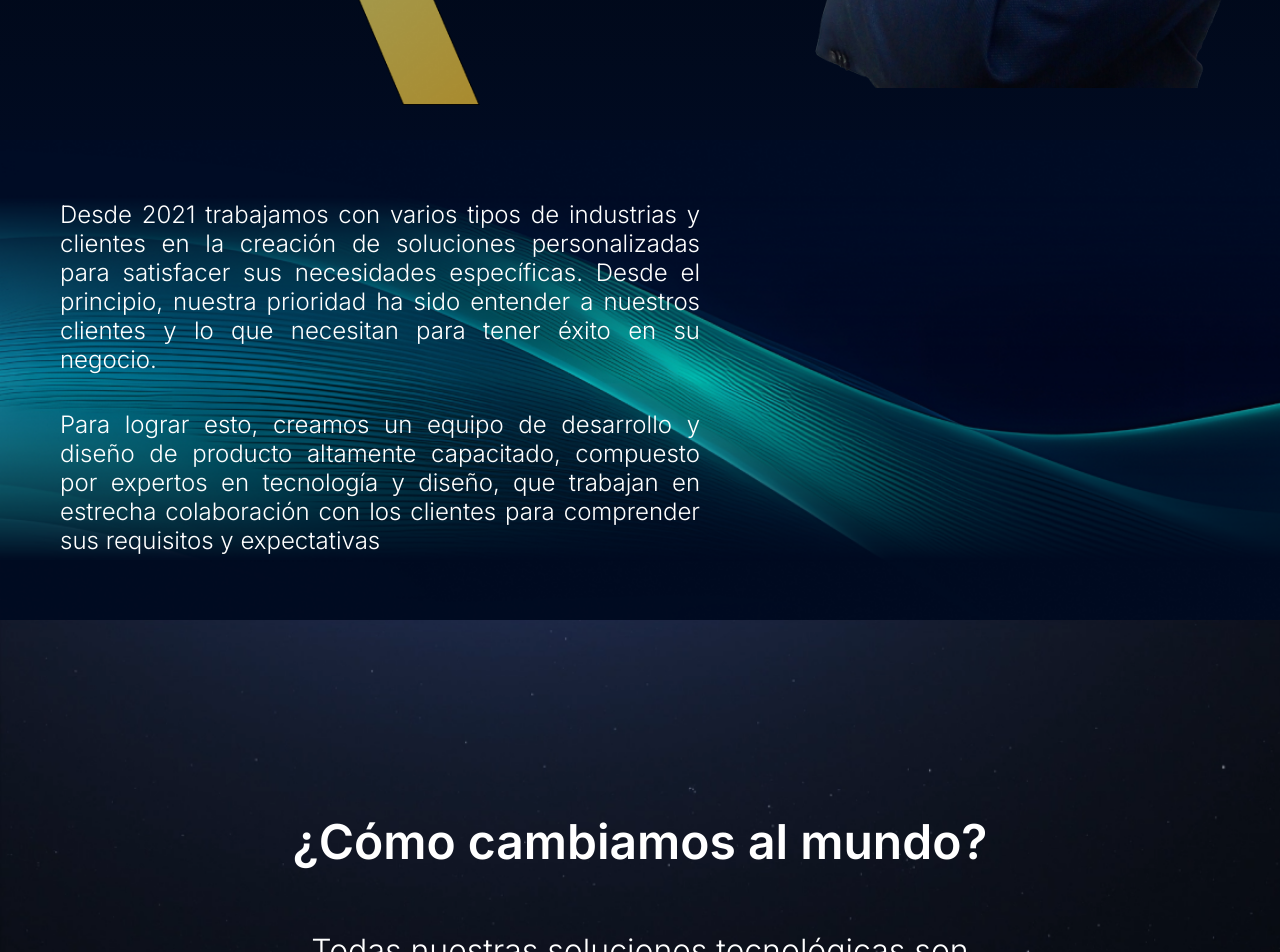
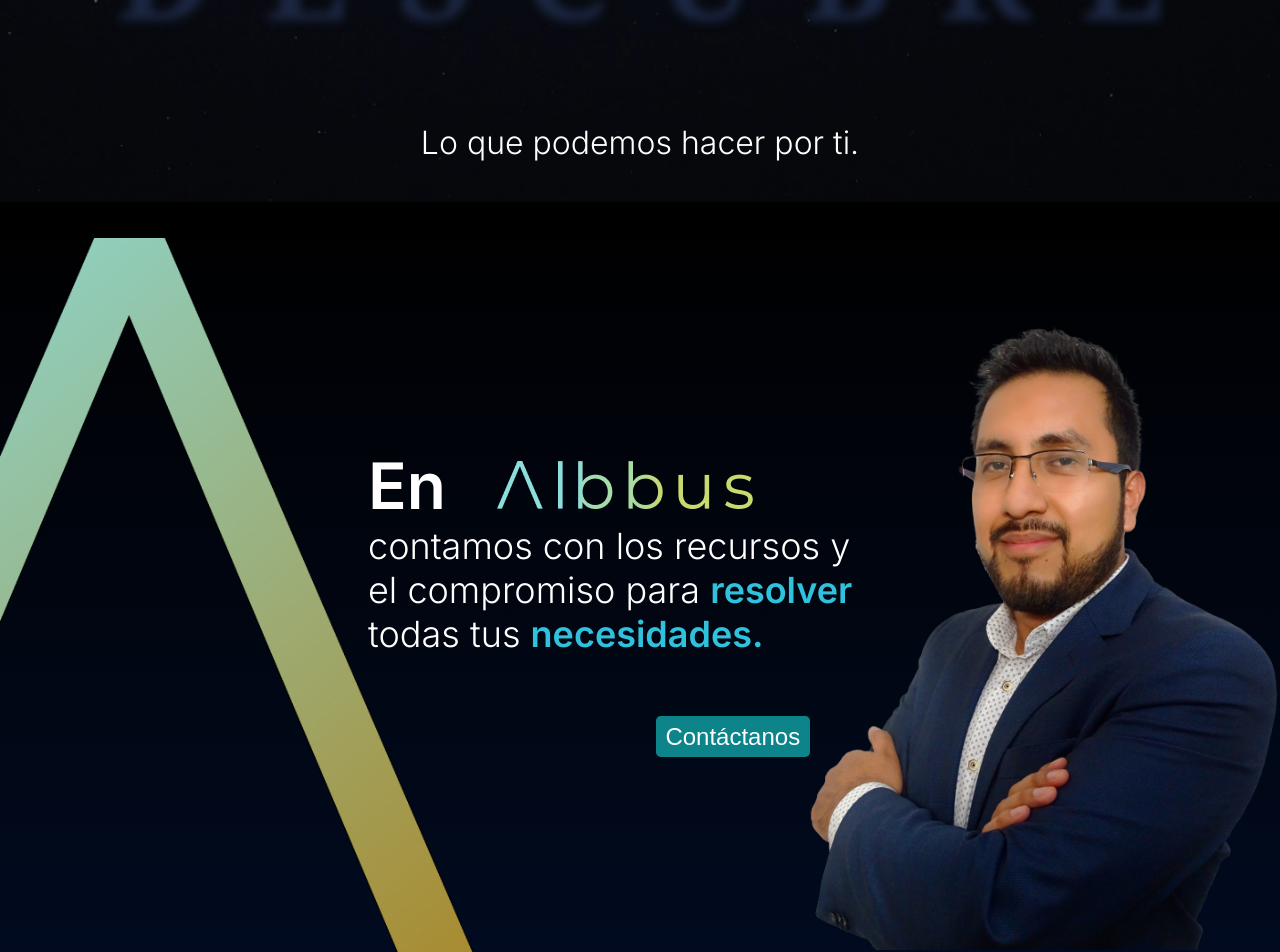
Before and after one commit to Pixabyte-Corporation/albbus-website, a Next.js app: page /trabajo in a window 1280 px wide. Shown: the part 660-1612 px from the top of the page. Built offline with nearby package versions, Linux system fonts and the light colour scheme.

Commit message:
Update index.jsx
se ajusta orden de secciones

```diff
--- a/src/pages/trabajo/index.jsx
+++ b/src/pages/trabajo/index.jsx
@@ -10,8 +10,8 @@ export default function Trabajo() {
       <>
         <Navbar />
         <main>
+          <OurWork/>
           <AlbbusDescription/>
-          <OurWork/>
           <CardsWork />
           <Testimonials />
         </main>
```
